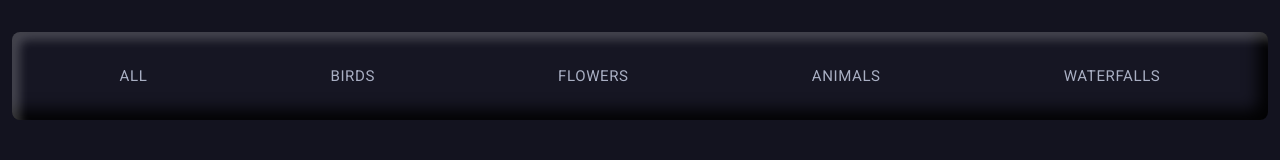
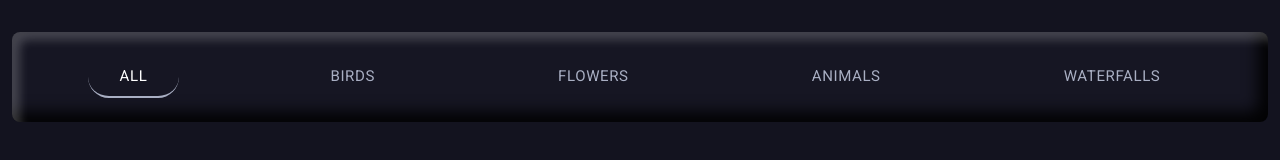
Before and after one commit to gulshancodes/react-projects, a React (Create React App) app: page /filterable-gallery in a window 1280 px wide. Shown: the top 160 px of the page. Built offline with nearby package versions, Linux system fonts and the light colour scheme.

Commit message:
added Active class on filter-tabs

```diff
--- a/src/projects/filterable-gallery/FilterableGallery.js
+++ b/src/projects/filterable-gallery/FilterableGallery.js
@@ -5,6 +5,7 @@ import { GalleryWrapper, FilterList } from './FilterableGalleryStyled';
 const FilterableGallery = () => {
 
     const [galleryItems, setGalleryItems] = useState(galleryData);
+    const [isActive, setIsActive] = useState(0);
 
 
     // making a unique set of items-category
@@ -19,7 +20,7 @@ const FilterableGallery = () => {
 
 
     // filtering the clicked item
-    const filterItem = (category) => {
+    const filterItem = (category, i) => {
 
         if (category === 'all') {
             return setGalleryItems(galleryData);
@@ -31,6 +32,7 @@ const FilterableGallery = () => {
         });
 
         setGalleryItems(filteredData);
+        setIsActive(i);
     };
 
 
@@ -43,7 +45,8 @@ const FilterableGallery = () => {
                             return (
                                 <li
                                     key={index}
-                                    onClick={() => filterItem(currValue)}
+                                    className={isActive === index ? 'active' : ''}
+                                    onClick={() => filterItem(currValue, index)}
                                 >
                                     {currValue}
                                 </li>
```
